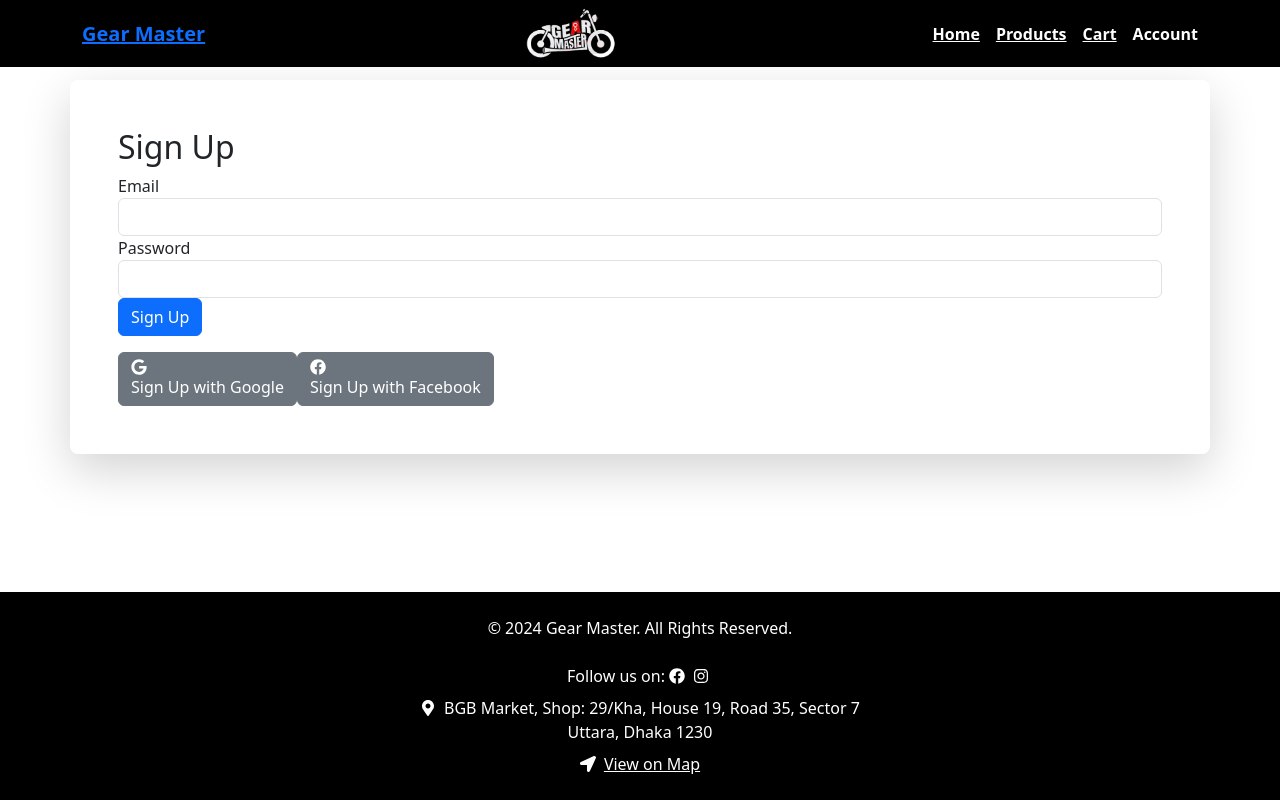
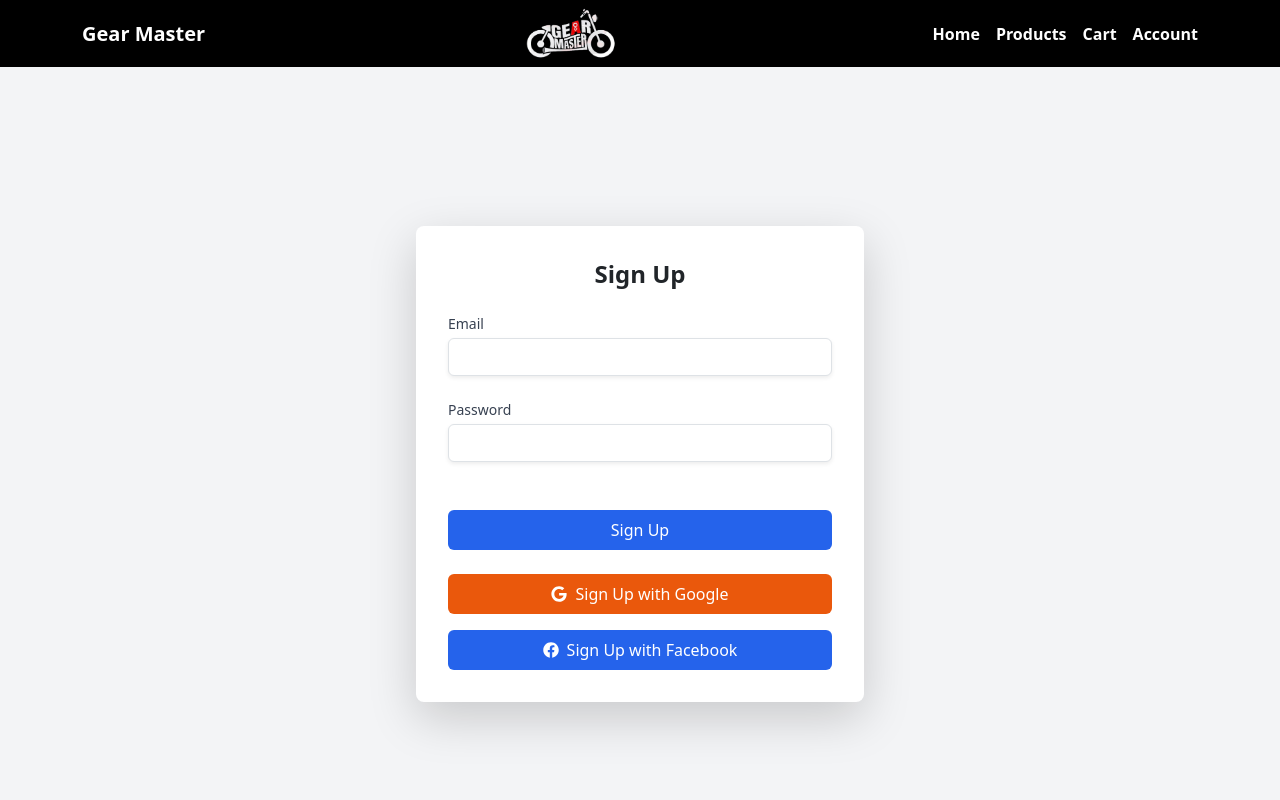
Before and after one commit to saajiidi/gm-store, a React (Create React App) app: page /signup in a window 1280 px wide. Shown: the top 800 px of the page. Built offline with nearby package versions, Linux system fonts and the light colour scheme.

Commit message:
new login and sign up ui update

```diff
--- a/src/components/Auth/LoginPage.tsx
+++ b/src/components/Auth/LoginPage.tsx
@@ -50,43 +50,66 @@ const LoginPage: React.FC = () => {
   };
 
   return (
-    <div className="container mt-3 p-5 rounded-lg shadow-lg">
-      <h2>Login</h2>
+    <div className="flex items-center justify-center min-h-screen bg-gray-100">
+      <div className="w-full max-w-md p-8 bg-white rounded-lg shadow-lg">
+        <h2 className="text-center text-2xl font-bold mb-6">Login</h2>
         <form onSubmit={handleLogin}>
-        <div className="form-group">
-          <label htmlFor="email">Email</label>
+          <div className="form-group mb-4">
+            <label
+              htmlFor="email"
+              className="block text-sm font-medium text-gray-700"
+            >
+              Email
+            </label>
             <input
               type="email"
-            className="form-control"
+              className="mt-1 block w-full px-3 py-2 border border-gray-300 rounded-md shadow-sm focus:outline-none focus:ring-indigo-500 focus:border-indigo-500 sm:text-sm"
               id="email"
               value={email}
               onChange={(e) => setEmail(e.target.value)}
               required
             />
           </div>
-        <div className="form-group">
-          <label htmlFor="password">Password</label>
+          <div className="form-group mb-4">
+            <label
+              htmlFor="password"
+              className="block text-sm font-medium text-gray-700"
+            >
+              Password
+            </label>
             <input
               type="password"
-            className="form-control"
+              className="mt-1 block w-full px-3 py-2 border border-gray-300 rounded-md shadow-sm focus:outline-none focus:ring-indigo-500 focus:border-indigo-500 sm:text-sm"
               id="password"
               value={password}
               onChange={(e) => setPassword(e.target.value)}
               required
             />
           </div>
-        <button type="submit" className="btn btn-primary">
+          <button
+            type="submit"
+            className="w-full py-2 mt-4 bg-blue-600 text-white rounded-md hover:bg-blue-700"
+          >
             Login
           </button>
         </form>
-      <button className="btn btn-secondary mt-3" onClick={handleGoogleLogin}>
+        <div className="mt-6 space-y-4">
+          <button
+            className="w-full py-2 flex items-center justify-center bg-orange-500 text-white rounded-md hover:bg-orange-600"
+            onClick={handleGoogleLogin}
+          >
             <FaGoogle className="mr-2" />
-        Login with Google
+            Sign in with Google
           </button>
-      <button className="btn btn-secondary mt-3" onClick={handleFacebookLogin}>
+          <button
+            className="w-full py-2 flex items-center justify-center bg-blue-600 text-white rounded-md hover:bg-blue-700"
+            onClick={handleFacebookLogin}
+          >
             <FaFacebook className="mr-2" />
-        Login with Facebook
+            Sign in with Facebook
           </button>
+        </div>
+      </div>
     </div>
   );
 };
--- a/src/components/Auth/SignUpPage.tsx
+++ b/src/components/Auth/SignUpPage.tsx
@@ -6,10 +6,10 @@ import {
   signInWithPopup,
   FacebookAuthProvider,
 } from "firebase/auth";
-import firebaseApp from "../../firebaseConfig"; // Ensure this import is present
+import firebaseApp from "../../firebaseConfig";
 import { FaGoogle, FaFacebook } from "react-icons/fa";
 
-const auth = getAuth(firebaseApp); // Use initialized Firebase app
+const auth = getAuth(firebaseApp);
 
 const SignUpPage: React.FC = () => {
   const [email, setEmail] = useState("");
@@ -50,43 +50,66 @@ const SignUpPage: React.FC = () => {
   };
 
   return (
-    <div className="container mt-3 p-5 rounded-lg shadow-lg">
-      <h2>Sign Up</h2>
+    <div className="flex items-center justify-center min-h-screen bg-gray-100">
+      <div className="w-full max-w-md p-8 bg-white rounded-lg shadow-lg">
+        <h2 className="text-center text-2xl font-bold mb-6">Sign Up</h2>
         <form onSubmit={handleSignUp}>
-        <div className="form-group">
-          <label htmlFor="email">Email</label>
+          <div className="form-group mb-4">
+            <label
+              htmlFor="email"
+              className="block text-sm font-medium text-gray-700"
+            >
+              Email
+            </label>
             <input
               type="email"
-            className="form-control"
+              className="mt-1 block w-full px-3 py-2 border border-gray-300 rounded-md shadow-sm focus:outline-none focus:ring-indigo-500 focus:border-indigo-500 sm:text-sm"
               id="email"
               value={email}
               onChange={(e) => setEmail(e.target.value)}
               required
             />
           </div>
-        <div className="form-group">
-          <label htmlFor="password">Password</label>
+          <div className="form-group mb-4">
+            <label
+              htmlFor="password"
+              className="block text-sm font-medium text-gray-700"
+            >
+              Password
+            </label>
             <input
               type="password"
-            className="form-control"
+              className="mt-1 block w-full px-3 py-2 border border-gray-300 rounded-md shadow-sm focus:outline-none focus:ring-indigo-500 focus:border-indigo-500 sm:text-sm"
               id="password"
               value={password}
               onChange={(e) => setPassword(e.target.value)}
               required
             />
           </div>
-        <button type="submit" className="btn btn-primary">
+          <button
+            type="submit"
+            className="w-full py-2 mt-4 bg-blue-600 text-white rounded-md hover:bg-blue-700"
+          >
             Sign Up
           </button>
         </form>
-      <button className="btn btn-secondary mt-3" onClick={handleGoogleSignUp}>
+        <div className="mt-6 space-y-4">
+          <button
+            className="w-full py-2 bg-orange-600 text-white rounded-md hover:bg-red-700 flex items-center justify-center"
+            onClick={handleGoogleSignUp}
+          >
             <FaGoogle className="mr-2" />
             Sign Up with Google
           </button>
-      <button className="btn btn-secondary mt-3" onClick={handleFacebookSignUp}>
+          <button
+            className="w-full py-2 bg-blue-600 text-white rounded-md hover:bg-blue-700 flex items-center justify-center"
+            onClick={handleFacebookSignUp}
+          >
             <FaFacebook className="mr-2" />
             Sign Up with Facebook
           </button>
+        </div>
+      </div>
     </div>
   );
 };
--- a/src/components/Layout/Navbar.tsx
+++ b/src/components/Layout/Navbar.tsx
@@ -1,5 +1,3 @@
-// src/components/Navbar.tsx
-
 import React, { useState } from "react";
 import { Link } from "react-router-dom";
 import logo from "../../assets/img/logo.png";
@@ -27,11 +25,25 @@ const Navbar: React.FC = () => {
     setIsDropdownOpen(!isDropdownOpen);
   };
 
+  const closeMobileMenu = () => {
+    setIsMobileMenuOpen(false);
+  };
+
+  const handleAccountItemClick = () => {
+    setIsMobileMenuOpen(false);
+  };
+
   return (
     <nav className="bg-black text-white p-2 fixed w-full z-10 top-0">
       <div className="container mx-auto flex justify-between items-center">
         <div className="text-xl font-bold">
-          <Link to="/">Gear Master</Link>
+          <Link
+            to="/"
+            className="text-white no-underline hover:no-underline"
+            onClick={closeMobileMenu}
+          >
+            Gear Master
+          </Link>
         </div>
 
         <div className="">
@@ -42,7 +54,8 @@ const Navbar: React.FC = () => {
             <Link
               key={item.name}
               to={item.path}
-              className="font-bold text-white hover:text-gray-300"
+              className="font-bold text-white hover:text-gray-300 no-underline"
+              onClick={closeMobileMenu}
             >
               {item.name}
             </Link>
@@ -60,8 +73,11 @@ const Navbar: React.FC = () => {
                   <Link
                     key={item.name}
                     to={item.path}
-                    className="block px-4 py-2 text-white hover:bg-gray-700"
-                    onClick={() => setIsDropdownOpen(false)}
+                    className="block px-4 py-2 text-white hover:bg-gray-700 no-underline"
+                    onClick={() => {
+                      handleAccountItemClick();
+                      setIsDropdownOpen(false);
+                    }}
                   >
                     {item.name}
                   </Link>
@@ -82,8 +98,8 @@ const Navbar: React.FC = () => {
             <Link
               key={item.name}
               to={item.path}
-              className="font-bold text-white hover:text-gray-300"
-              onClick={toggleMobileMenu}
+              className="font-bold text-white hover:text-gray-300 no-underline"
+              onClick={closeMobileMenu}
             >
               {item.name}
             </Link>
@@ -98,8 +114,11 @@ const Navbar: React.FC = () => {
                   <Link
                     key={item.name}
                     to={item.path}
-                    className="block px-4 py-2 text-white hover:bg-gray-700"
-                    onClick={() => setIsDropdownOpen(false)}
+                    className="block px-4 py-2 text-white hover:bg-gray-700 no-underline"
+                    onClick={() => {
+                      handleAccountItemClick();
+                      setIsDropdownOpen(false);
+                    }}
                   >
                     {item.name}
                   </Link>
```
Lines whose indentation alone changed are shown as unchanged.
